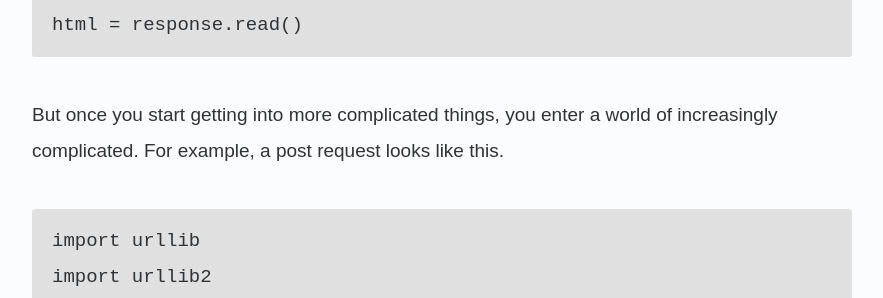
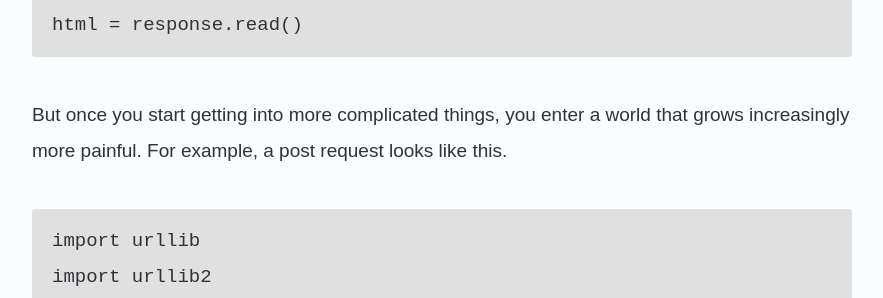
Before and after one commit to brianbrunner/brianbrunner.github.io, a Jekyll site: the page built from _posts/2014-03-31-python-requests.markdown, in a window 1280 px wide and 900 px high, scrolled down 595 px. Shown: the part 156-454 px from the top of the window, without its empty margins (198-1081 px from the left). Built offline with Jekyll 4.4.1, drawn with Linux system fonts in a browser that asks for light colours; nearby versions of some CDN libraries; comment, search, counter and statistics services are not loaded.

```diff
--- a/_posts/2014-03-31-python-requests.markdown
+++ b/_posts/2014-03-31-python-requests.markdown
@@ -15,7 +15,7 @@
     response = urllib2.urlopen('http://example.org/')
     html = response.read()
 
-But once you start getting into more complicated things, you enter a world of increasingly complicated. For example, a post request looks like this.
+But once you start getting into more complicated things, you enter a world that grows increasingly more painful. For example, a post request looks like this.
 
     import urllib
     import urllib2
```
